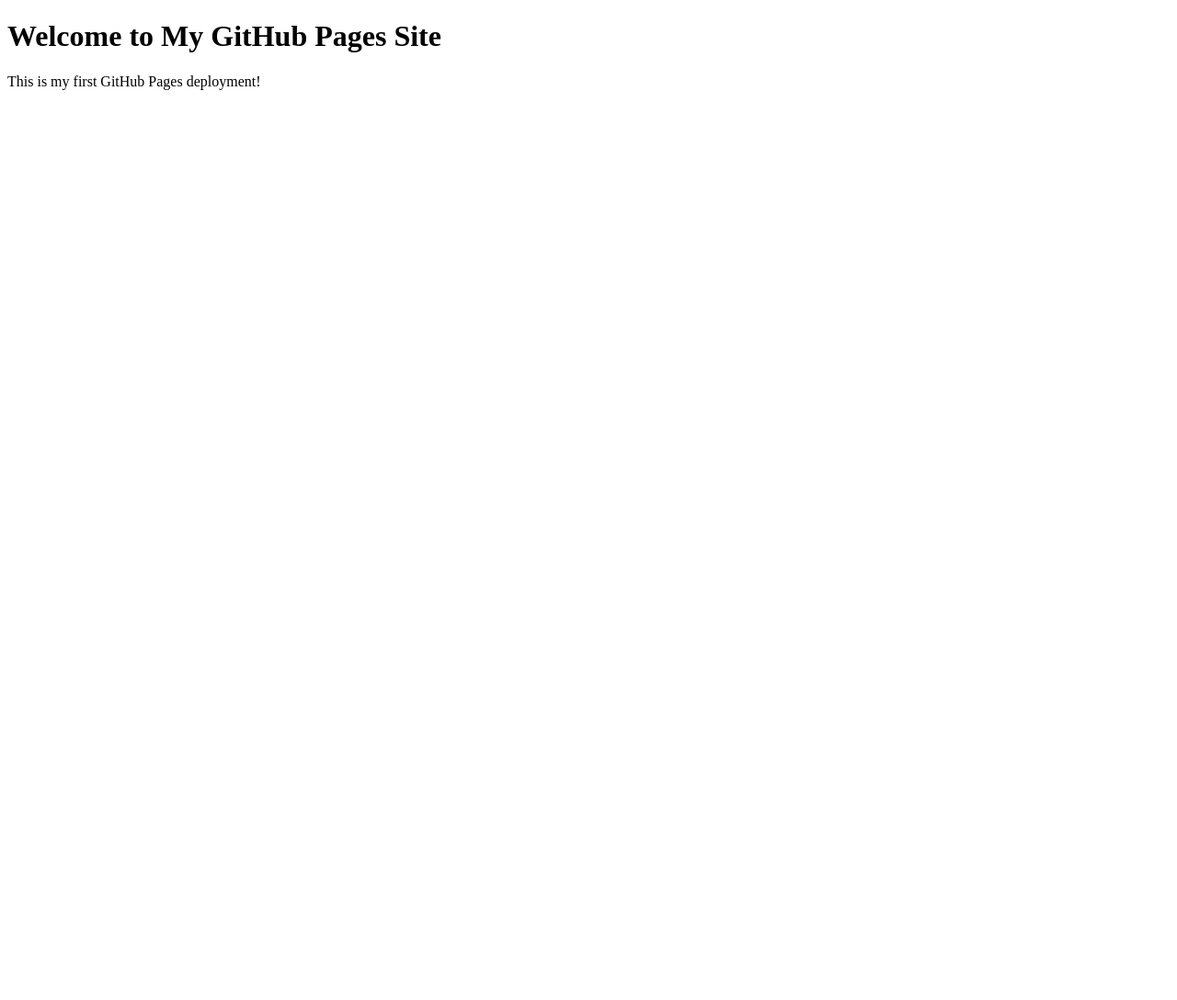
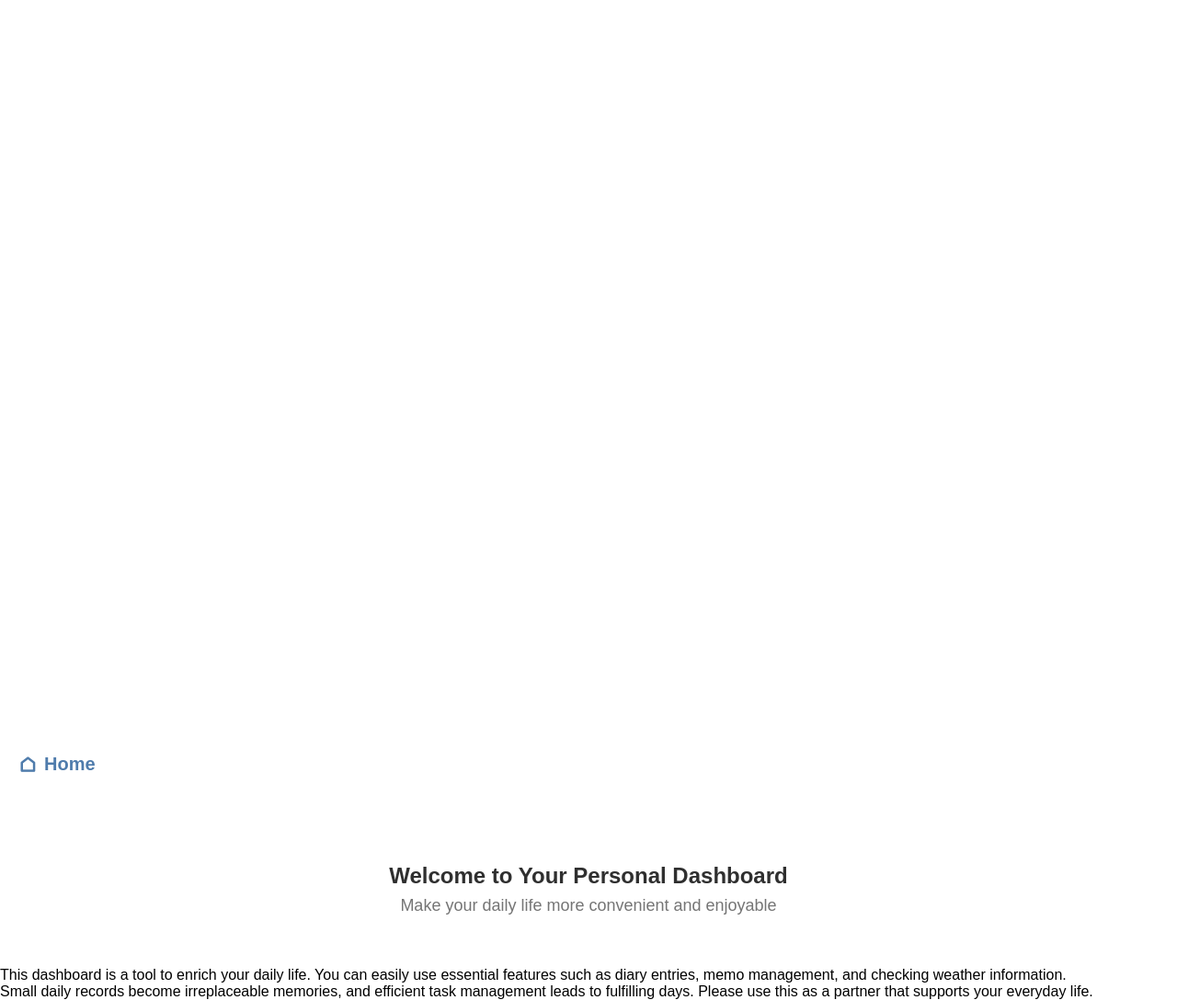
Before and after one commit to Asomount/my-first-web-app, a plain HTML site: page index.html in a window 1280 px wide. Shown: the whole page at 92% size. Before the commit the page ends 800 px from the top, so only its background shows below. Drawn offline with nearby package versions, Linux system fonts and the light colour scheme.

Commit message:
新しい Web サイト用ファイルをアップロード

```diff
--- a/index.html
+++ b/index.html
@@ -1,12 +1,39 @@
 <!DOCTYPE html>
 <html lang="en">
-<head>
-    <meta charset="UTF-8">
-    <meta name="viewport" content="width=device-width, initial-scale=1.0">
-    <title>My GitHub Pages Site</title>
-</head>
-<body>
-    <h1>Welcome to My GitHub Pages Site</h1>
-    <p>This is my first GitHub Pages deployment!</p>
-</body>
+  <head>
+    <meta charset="UTF-8" />
+    <meta name="viewport" content="width=device-width, initial-scale=1.0" />
+    <title>Dashboard</title>
+    <link rel="stylesheet" href="./style.css" />
+    <link href="https://cdn.jsdelivr.net/npm/remixicon@4.5.0/fonts/remixicon.css" rel="stylesheet" />
+  </head>
+  <body>
+    <div class="Dashboard-container">
+
+    </div>
+  </body>
+  <aside>
+    <header class="side-header">
+      <a href="#" data-tab="home">
+        <span class="ri-home-line"></span>
+        Home
+      </a>
+    </header>
+  </aside>
+  <main>
+    <section id="home">
+      <header>
+        <div class="profile-icon">
+          <span class="ri-user-smile-line"></span>
+        </div>
+        <h1>Welcome to Your Personal Dashboard</h1>
+        <p class="subtitle">Make your daily life more convenient and enjoyable</p>
+      </header>
+
+      <div class="message">
+        <p>This dashboard is a tool to enrich your daily life. You can easily use essential features such as diary entries, memo management, and checking weather information.</p>
+        <p>Small daily records become irreplaceable memories, and efficient task management leads to fulfilling days. Please use this as a partner that supports your everyday life.</p>
+      </div>
+    </section>
+  </main>
 </html>
--- /dev/null
+++ b/style.css
@@ -0,0 +1,113 @@
+/* ブラウザで設定されているスタイルのリセット・共通設定 */
+/* 消さないでください */
+*,
+*::before,
+*::after {
+  box-sizing: border-box;
+}
+body,
+h1,
+h2,
+h3,
+p,
+ul,
+li,
+form,
+input,
+textarea,
+select,
+button {
+  margin: 0;
+  padding: 0;
+  font-family: sans-serif;
+}
+
+ul {
+  list-style: none;
+}
+/* スタイルのリセット終了 */
+
+/* サイドバーとメインコンテンツを包むための要素のスタイルを書いてください */
+.Dashboard-container {
+  display: flex;
+  height: 100vh;
+}
+
+
+/* サイドバーに関連するスタイルを書いてください */
+aside {
+  width: 256px;
+  flex-shrink: 0;
+  background-color: #f5f5f5;
+  border-right: 1px solod #e0e0e0;
+  display: flex;
+  flex-direction: column;
+  height: 100%;
+}
+
+.side-header {
+  padding: 20px;
+  border-bottom: 1px #e0e0e0;
+}
+
+a {
+  font-size: 1.25rem;
+  font-weight: 600;
+  color: #4f7cac;
+  display: flex;
+  align-items: center;
+  gap: 8px;
+  text-decoration: none;
+}
+
+/* メインコンテンツに関連するスタイルを書いてください */
+main {
+  flex: 1;
+}
+
+header {
+  background-color: white;
+  padding: 32px;
+  border-bottom: 1px #e0e0e0;
+  text-align: center;
+}
+
+.profire-icon {
+  width: 96px;
+  height: 96px;
+  background-color: #4f7cac;
+  border-radius: 50%;
+  display: flex;
+  justify-content: center;
+  align-items: center;
+  margin: 0 auto 24px
+}
+
+.profile-icon span {
+  font-size: 2.5rem;
+  color: white;
+}
+
+header h1 {
+  font-size: 1.5rem;
+  font-weight: 600;
+  color: #2f2f2f;
+  margin-bottom: 8px;
+}
+
+.subtitle {
+  font-size: 1.125rem;
+  color: #757575;
+  margin-bottom: 24px;
+}
+
+.massage {
+  max-width: 672px;
+  margin: 0 auto;
+  padding: 32px;
+  color: #757575;
+}
+
+.massage p {
+  margin-bottom: 16px;
+}
```
